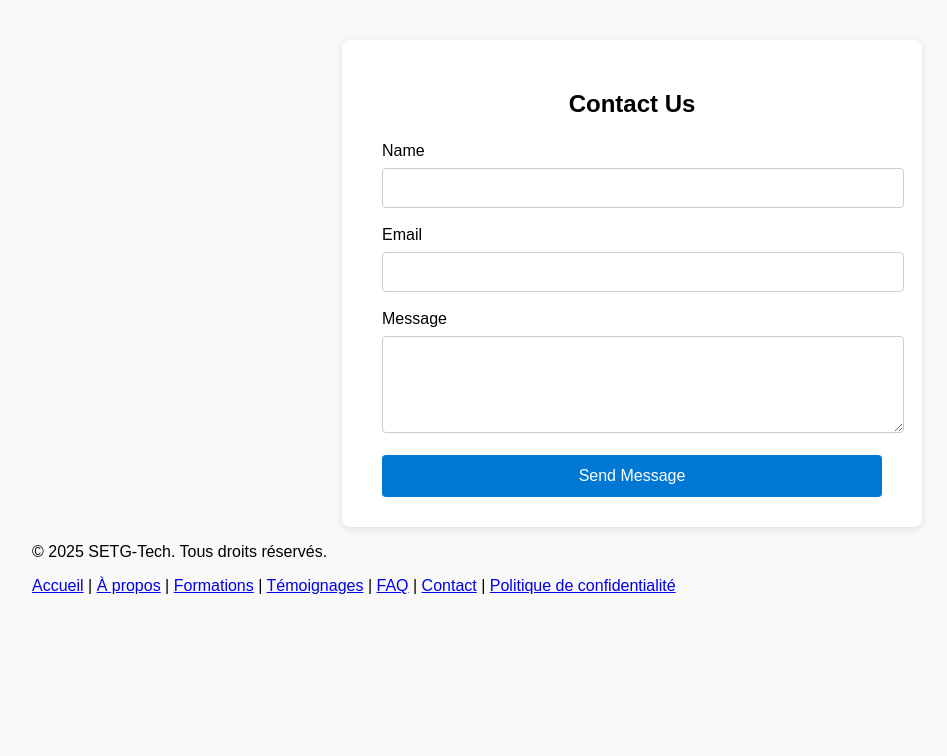
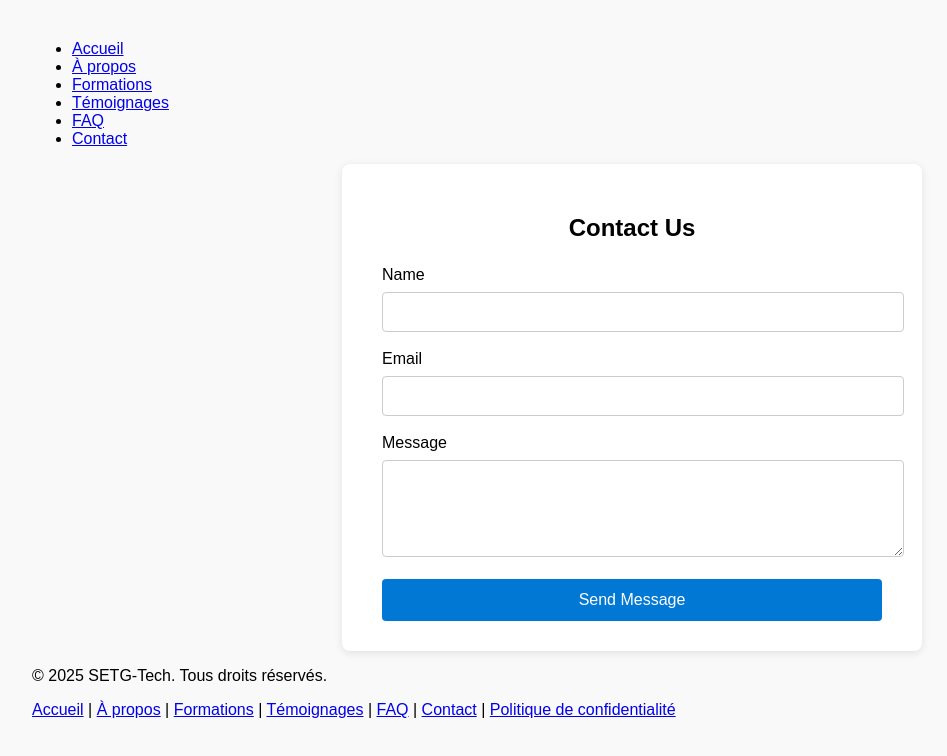
Before and after one commit to josiace/Formation, a plain HTML site: page contact.html in a window 1280 px wide. Shown: the whole page, without its empty margins (8-955 px from the left). Drawn offline with Linux system fonts and the light colour scheme.

Commit message:
Update contact.html

```diff
--- a/contact.html
+++ b/contact.html
@@ -73,6 +73,18 @@
     </style>
 </head>
 <body>
+    <header>
+        <nav>
+            <ul>
+                <li><a href="index.html">Accueil</a></li>
+                <li><a href="apropos.html">À propos</a></li>
+                <li><a href="formations.html" aria-current="page">Formations</a></li>
+                <li><a href="temoignages.html">Témoignages</a></li>
+                <li><a href="faq.html">FAQ</a></li>
+                <li><a href="contact.html">Contact</a></li>
+            </ul>
+        </nav>
+    </header>
     <div class="container">
         <h2>Contact Us</h2>
         <form>
```
